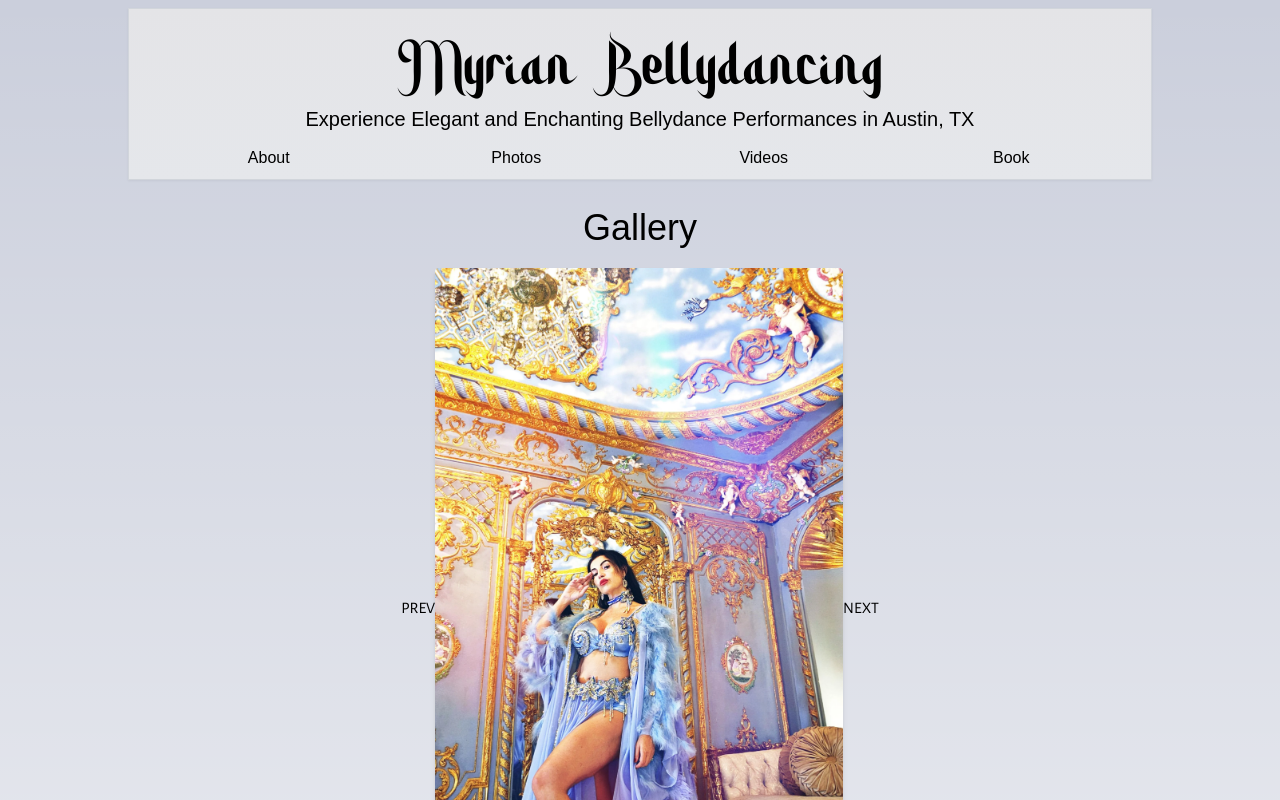
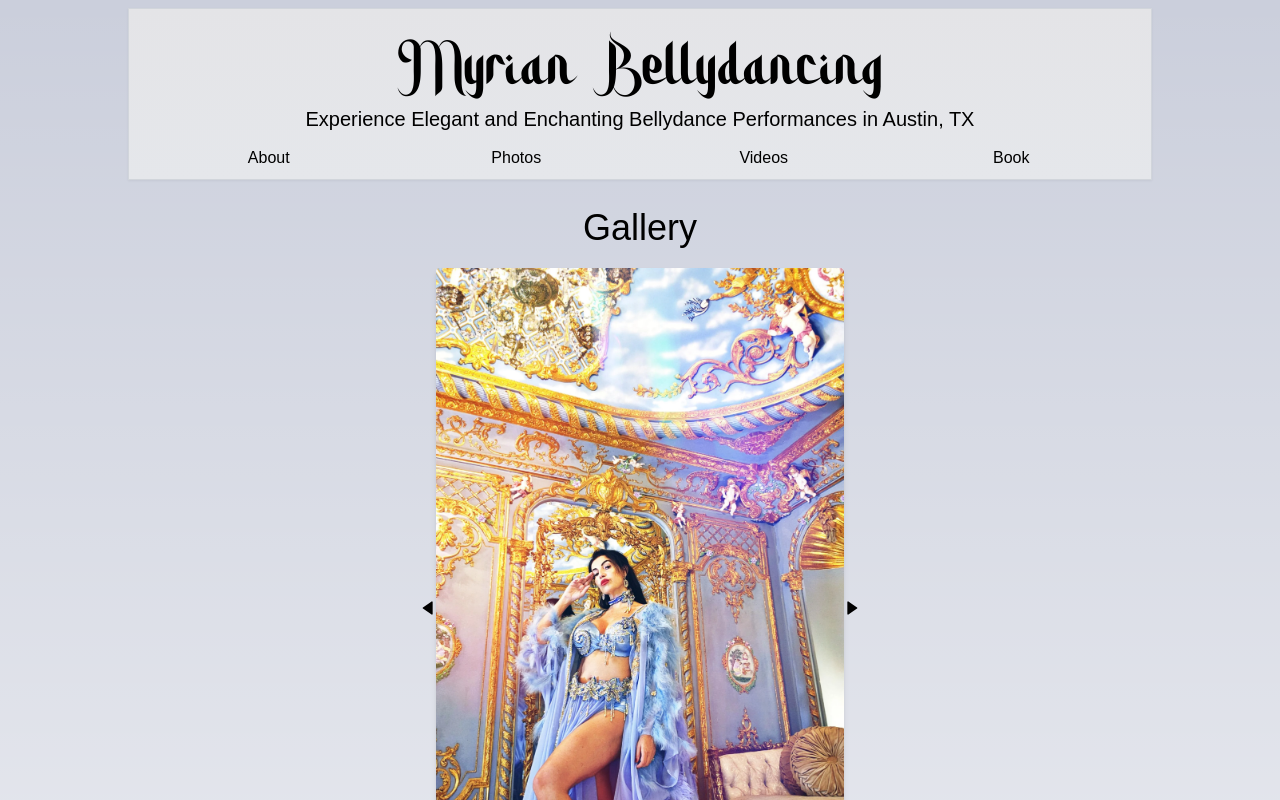
Before and after one commit to gsavr/myr-bd, a Next.js app: page /photos in a window 1280 px wide. Shown: the top 800 px of the page. Built offline with nearby package versions, Linux system fonts and the light colour scheme; a web font is replaced by a local one.

Commit message:
arrows on picture gallery

```diff
--- a/src/components/PicGallery.tsx
+++ b/src/components/PicGallery.tsx
@@ -3,6 +3,7 @@ import { StaticImport } from "next/dist/shared/lib/get-img-props";
 import Image from "next/image";
 import Link from "next/link";
 import { Key } from "react";
+import { IconBxsLeftArrow, IconBxsRightArrow } from "./SvgIcons";
 
 type PicGalleryProps = {
   active: any;
@@ -36,7 +37,9 @@ export const PicGallery: React.FC<PicGalleryProps> = (props) => {
     <div className="grid gap-4">
       <div className="flex w-full items-center justify-center ">
         {/* main image displayed */}
-        <button onClick={setPrevPic}>PREV</button>
+        <button onClick={setPrevPic}>
+          <IconBxsLeftArrow />
+        </button>
         <Image
           className="h-auto w-auto max-w-full cursor-pointer rounded object-cover object-center shadow-md md:h-[680px]"
           onClick={setNextPic}
@@ -45,7 +48,9 @@ export const PicGallery: React.FC<PicGalleryProps> = (props) => {
           src={pics[active]}
           alt="Myrian Bellydance Austin"
         />{" "}
-        <button onClick={setNextPic}>NEXT</button>
+        <button onClick={setNextPic}>
+          <IconBxsRightArrow />
+        </button>
       </div>
 
       <div className="grid grid-cols-5 gap-4">
--- a/src/components/SvgIcons.tsx
+++ b/src/components/SvgIcons.tsx
@@ -35,3 +35,35 @@ export const IconEmail: React.FC = (props: React.SVGProps<SVGSVGElement>) => {
     </svg>
   );
 };
+
+export const IconBxsLeftArrow: React.FC = (
+  props: React.SVGProps<SVGSVGElement>,
+) => {
+  return (
+    <svg
+      viewBox="0 0 24 24"
+      fill="currentColor"
+      height="1em"
+      width="1em"
+      {...props}
+    >
+      <path d="M4.431 12.822l13 9A1 1 0 0019 21V3a1 1 0 00-1.569-.823l-13 9a1.003 1.003 0 000 1.645z" />
+    </svg>
+  );
+};
+
+export const IconBxsRightArrow: React.FC = (
+  props: React.SVGProps<SVGSVGElement>,
+) => {
+  return (
+    <svg
+      viewBox="0 0 24 24"
+      fill="currentColor"
+      height="1em"
+      width="1em"
+      {...props}
+    >
+      <path d="M5.536 21.886a1.004 1.004 0 001.033-.064l13-9a1 1 0 000-1.644l-13-9A1 1 0 005 3v18a1 1 0 00.536.886z" />
+    </svg>
+  );
+};
```
